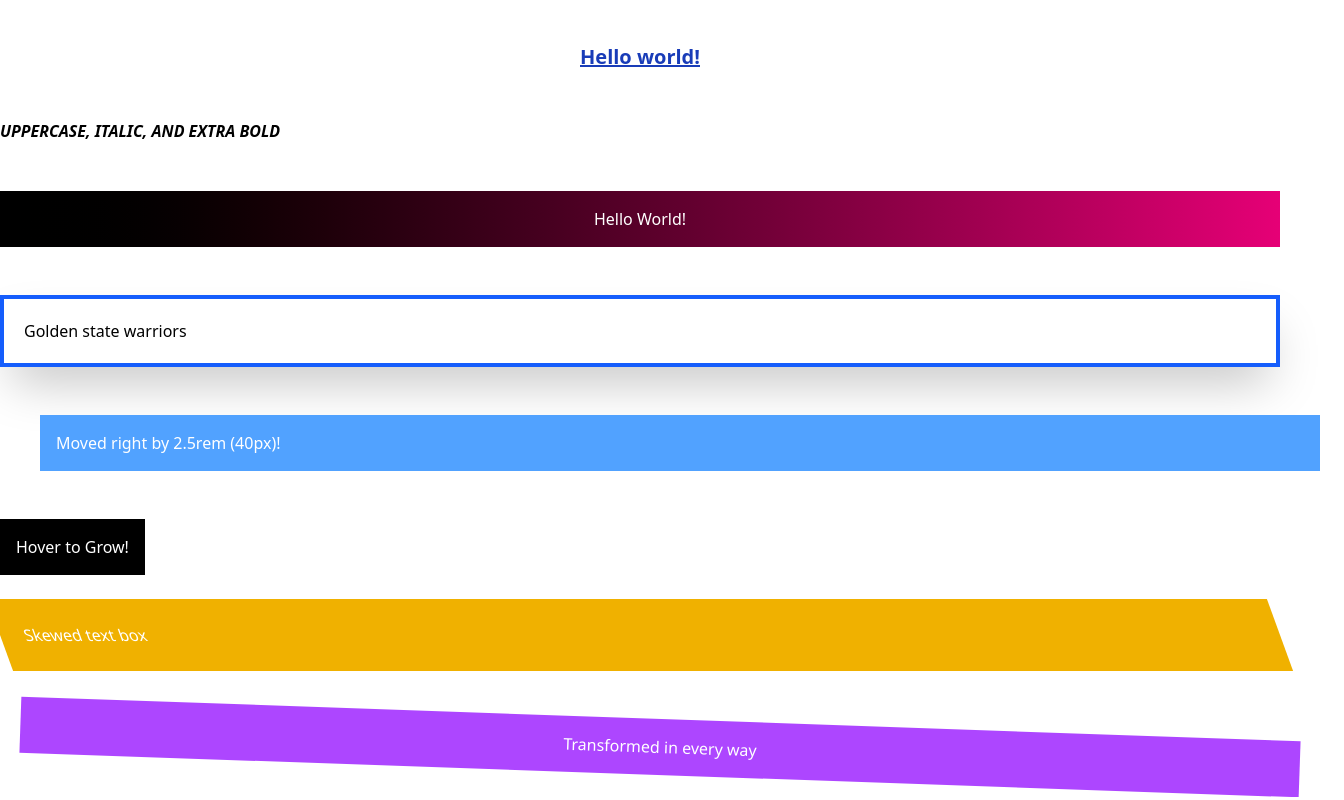
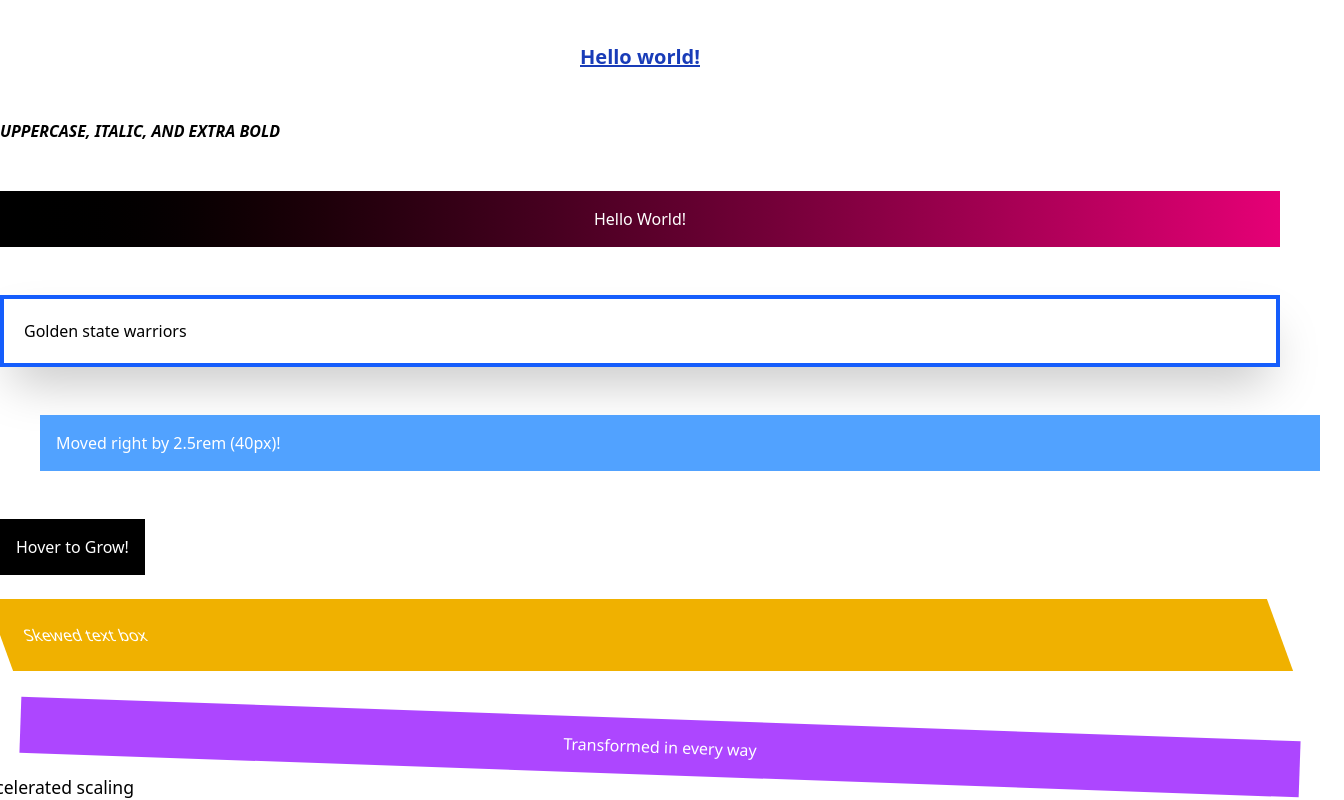
Before and after one commit to Sulav30/practice, a plain HTML site: page tailwind.html in a window 1280 px wide. Shown: the part 645-1445 px from the top of the page, 1344 px wide, since content can reach past the window. Drawn offline with nearby package versions, Linux system fonts and the light colour scheme.

Commit message:
Update tailwind.html

```diff
--- a/tailwind.html
+++ b/tailwind.html
@@ -33,6 +33,10 @@
         <div
             class="transform translate-x-5 rotate-2 scale-100 bg-purple-500 p-4 text-white text-center">Transformed
             in every way</div>
+        <div class="transform-gpu scale-110">
+  GPU accelerated scaling
+</div>
+
 
     </body>
 </html>
```
